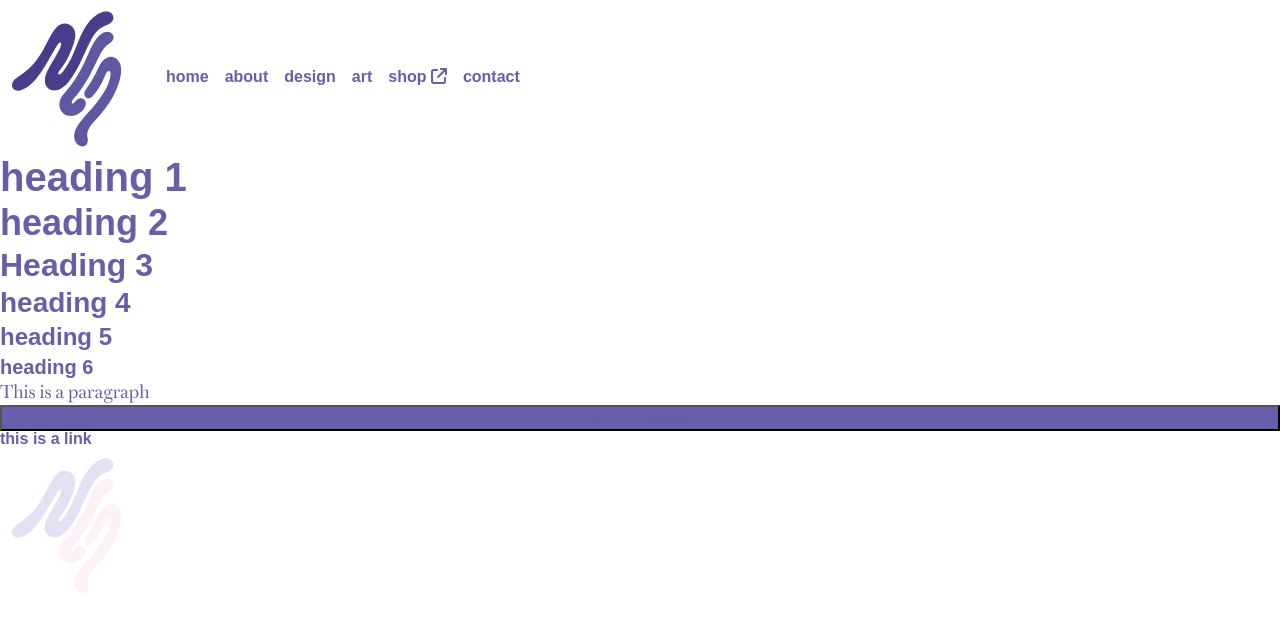
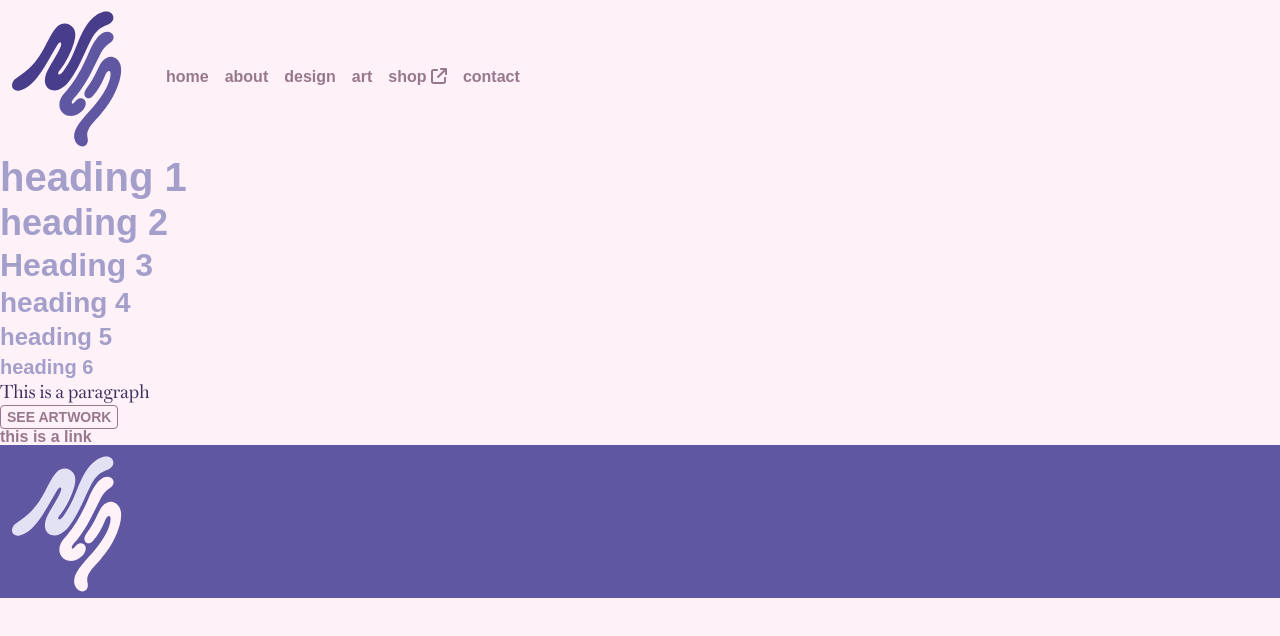
Before and after one commit to itsngansense/ngansequitur, a Next.js app: page / in a window 1280 px wide. Shown: the top 636 px of the page. Built offline with nearby package versions, Linux system fonts and the light colour scheme; a web font is replaced by a local one.

Commit message:
added colors and updated button style

```diff
--- a/src/styles/_mixins.scss
+++ b/src/styles/_mixins.scss
@@ -3,15 +3,16 @@
 @mixin anchorStyles() {
   font-family: $text-primary;
   font-weight: 700;
-  color: $color-primary;
+  color: $color-secondary;
   text-decoration: none;
 
   &:active, &:visited {
-    color: $neutral-color;
+    color: $color-secondary;
   }
 
   &:hover {
     color: $color-primary;
+    cursor: pointer;
   }
 }
 
--- a/src/styles/_variables.scss
+++ b/src/styles/_variables.scss
@@ -1,8 +1,27 @@
 /* color palette */
 
-$color-primary: #675EA9;
-$color-secondary: green;
-$neutral-color: red;
+$purple-100: #39305F;
+$purple-80: #483D8B;
+$purple-60: #6057A3;
+$purple-40: #A39FCA;
+$purple-20: #C3BFDE;
+$purple-10: #E3E1F4;
+$pink-100: #98788D;
+$pink-80: #B08CA2;
+$pink-60: #C6A1B7;
+$pink-40: #DFC4D4;
+$pink-20: #ECD6E3;
+$pink-10: #FEF1F8;
+$white: #FFF;
+$black: #000;
+
+$color-primary: $purple-40;
+$color-primary-light: $purple-10;
+$color-primary-dark: $purple-60;
+$color-secondary: $pink-100;
+$color-bg-light: $pink-10;
+$color-bg-dark: $color-primary-dark;
+$color-text: $purple-100;
 
 /* typography */
 
--- a/src/styles/global.scss
+++ b/src/styles/global.scss
@@ -6,7 +6,8 @@
 html,
 body {
   font-family: $text-primary;
-  color: $color-primary;
+  color: $color-text;
+  background: $color-bg-light;
 }
 
 h1, h2, h3, h4, h5, h6 {
@@ -48,6 +49,7 @@ p {
   font-weight: 400;
   font-size: 1.125rem;
   line-height: 1.5rem;
+  color: $color-text;
 }
 
 a {
@@ -60,13 +62,24 @@ button {
   line-height: 1.25rem;
   text-align: center;
   text-transform: uppercase;
-  background: $color-primary;
+  background: $color-bg-light;
   color: $color-secondary;
-  cursor: pointer;
+  border: $color-secondary 1px solid;
+  border-radius: 4px;
+  width: fit-content;
+
+  &:hover {
+    cursor: pointer;
+    background: $color-bg-dark;
+  }
+
+  a:hover {
+    color: $color-primary-light;
+  }
+
 }
 
 nav {
-
   ul {
     list-style-type: none;
 
@@ -81,3 +94,7 @@ nav {
     }
   }
 }
+
+footer {
+  background: $color-bg-dark;
+}
```
